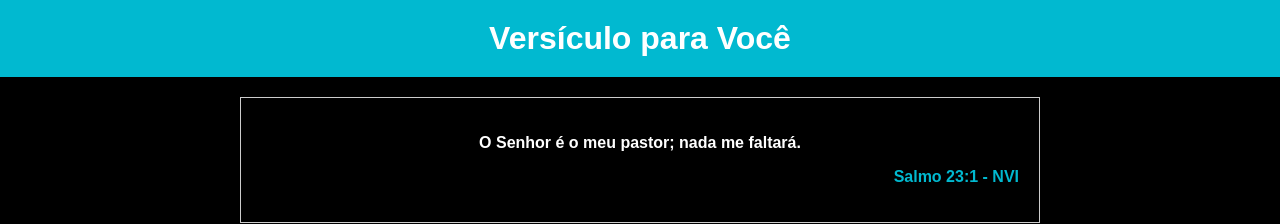
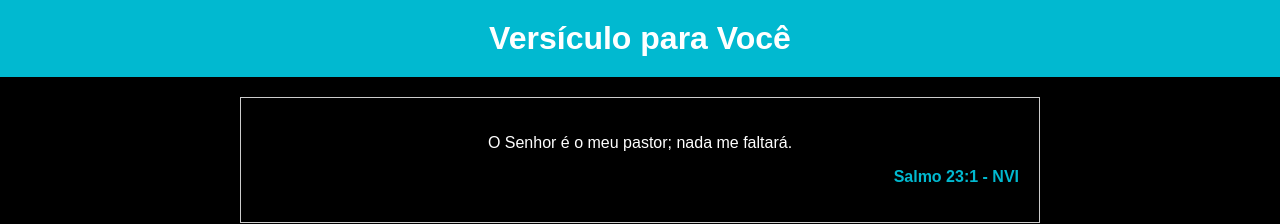
Before and after one commit to MISPerA/versiculo, a plain HTML site: page index.html in a window 1280 px wide. Shown: the top 224 px of the page. Drawn offline with Linux system fonts and the light colour scheme.

Commit message:
Update styles.css

```diff
--- a/styles.css
+++ b/styles.css
@@ -30,7 +30,7 @@ main {
 }
 
 #verse {
-    font-weight: bold;
+    font-weight: normal; /* Remover o negrito do texto do versículo */
     color: white; /* Cor do texto do versículo (branco) */
     text-align: center;
 }
```
